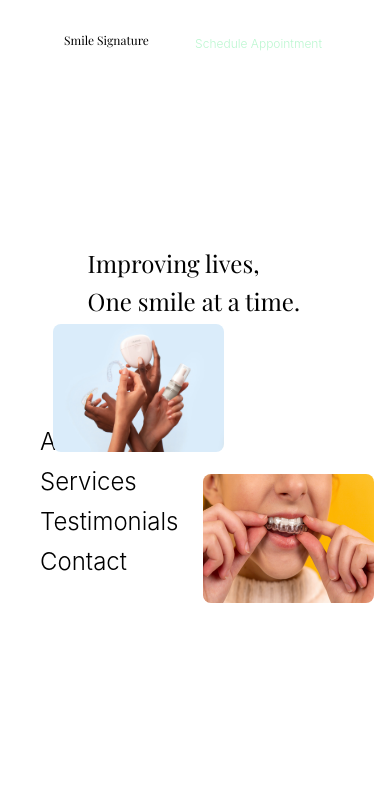
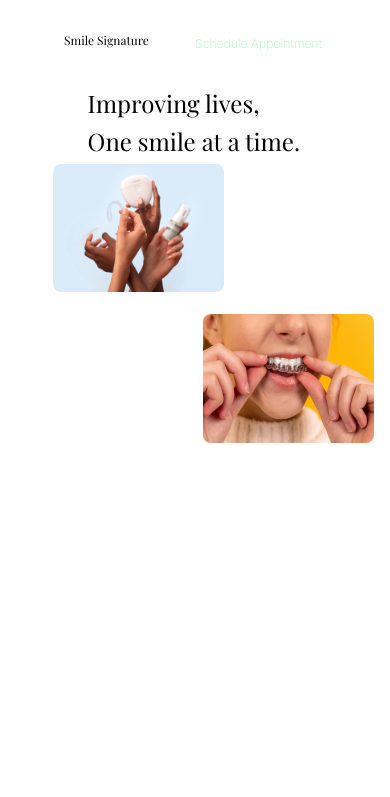
Before and after one commit to alfredosdpiii/Next-smile-signature, a Next.js app: page / in a window 390 px wide. Shown: the top 797 px of the page. Built offline with nearby package versions, Linux system fonts and the light colour scheme.

Commit message:
💄 Decided display none on mobile

```diff
--- a/components/SideNav.js
+++ b/components/SideNav.js
@@ -17,7 +17,7 @@ function classNames(...classes){
 const SideNav = () => {
   const scrollPosition = useScrollPosition()
   return (
-    <div className={classNames(scrollPosition > 0 ? `${styles.navigation} z-10 text-purple-300` : `${styles.navigation} z-10}`)}>
+    <div className={classNames(scrollPosition > 0 ? `${styles.navigation} z-10 text-purple-300` : `${styles.navigation} z-10} hidden sm:block`)}>
       <ul className="flex flex-col">
         <NavItem text="About" href="#about" />
         <NavItem text="Services" href="#services"/>
```
